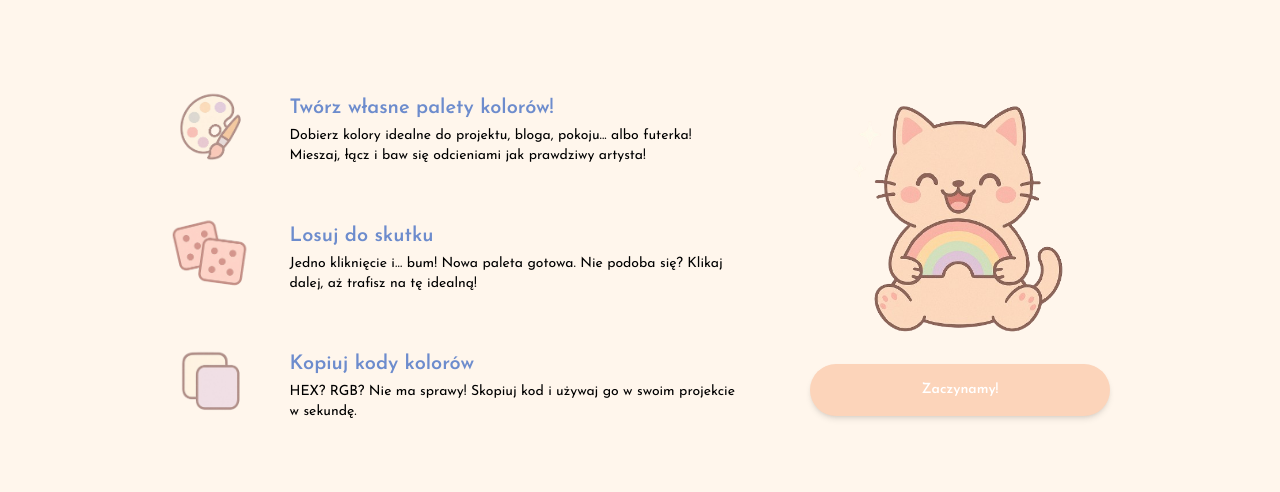
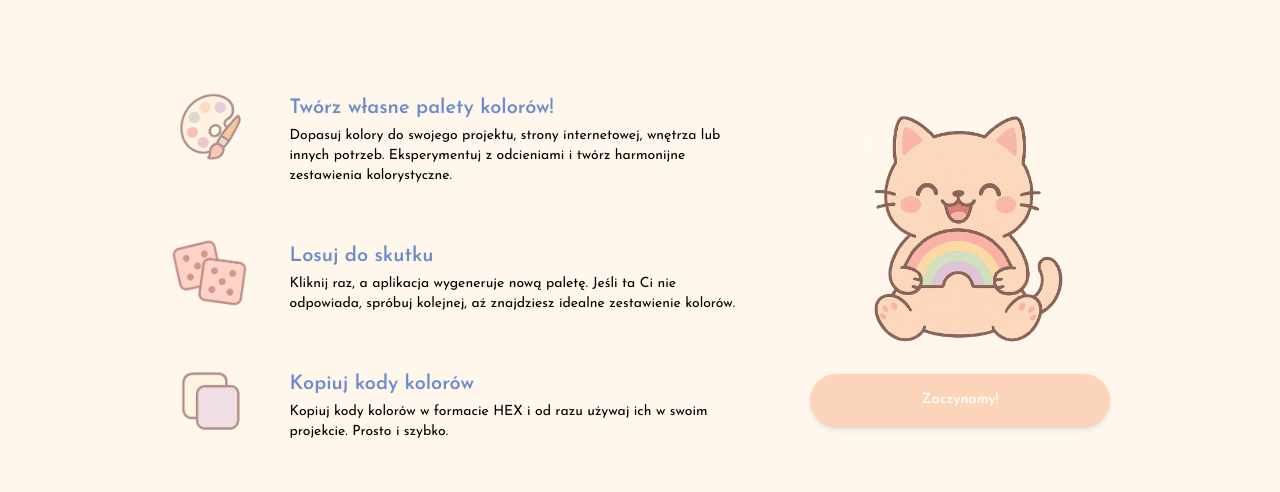
Before and after one commit to kingaburak/ColorGenerator, a React (Vite) app: page / in a window 1280 px wide. Shown: the part 810-1302 px from the top of the page. Built offline with nearby package versions, Linux system fonts and the light colour scheme; no server answers.

Commit message:
responsywnosc

```diff
--- a/src/pages/GeneratorPage/ColorBox.tsx
+++ b/src/pages/GeneratorPage/ColorBox.tsx
@@ -39,7 +39,7 @@ const ColorBox = ({ hex }: ColorBoxProps) => {
       <motion.div
         onClick={handleCopy}
         style={{ backgroundColor: hex }}
-        className="w-28 h-40 m-2 rounded-xl shadow-md cursor-pointer flex items-end justify-center"
+        className="w-24 h-32 sm:w-28 sm:h-40 m-2 rounded-xl shadow-md cursor-pointer flex items-end justify-center"
         whileHover={{ scale: 1.05 }}
         whileTap={{ scale: 0.95 }}
         transition={{ type: "spring", stiffness: 300, damping: 10 }}
--- a/src/pages/GeneratorPage/Header.tsx
+++ b/src/pages/GeneratorPage/Header.tsx
@@ -18,17 +18,17 @@ function Header() {
   return (
     <div className="flex flex-col min-h-[80vh] items-center">
       <div className="bg-[#FFF6F7] border-4 border-beige p-8 rounded-xl mt-24">
-        <div className="max-w-4xl mx-auto flex flex-col md:flex-row pl-20">
+        <div className="max-w-4xl mx-auto flex flex-col md:flex-row pl-4 gap-14">
           <div className="flex-1 flex flex-col items-center md:items-start justify-center gap-4">
             <div className="flex flex-col md:flex-row md:items-center gap-4 md:gap-8">
               <p className="text-[#5B4B44] text-lg">Wybierz liczbę kolorów</p>
-              <div className="flex items-center gap-6 text-4xl font-bold text-[#EAA6A6]">
+              <div className="flex items-center md:pl-0 pl-2 gap-6 text-4xl font-bold text-[#EAA6A6]">
                 <motion.button
                   onClick={handleDecrease}
                   whileTap={{ scale: 0.95 }}
                   whileHover={{ scale: 1.01 }}
                   transition={{ type: "spring", stiffness: 300, damping: 10 }}
-                  className="text-3xl px-3 rounded bg-pink2 text-white hover:bg-orange hover:text-darkpink transition-colors shadow-md"
+                  className="text-3xl px-4 rounded bg-pink2 text-white hover:bg-orange hover:text-darkpink transition-colors shadow-md"
                 >
                   -
                 </motion.button>
@@ -58,14 +58,14 @@ function Header() {
               whileTap={{ scale: 0.95 }}
               whileHover={{ scale: 1.01 }}
               transition={{ type: "spring", stiffness: 300, damping: 10 }}
-              className="bg-pink2 text-white px-20 md:px-44 py-3 text-lg font-semibold rounded-2xl hover:bg-orange hover:text-darkpink transition-colors shadow-md"
+              className="bg-pink2 text-white px-36 md:px-44 py-3 text-sm md:text-lg font-semibold rounded-2xl hover:bg-orange hover:text-darkpink transition-colors shadow-md"
             >
               Generuj
             </motion.button>
           </div>
 
-          <div className="md:flex flex-1 justify-center">
-            <img src={catPainting} className="w-64 h-auto" />
+          <div className="flex justify-center md:flex-1">
+            <img src={catPainting} className="w-48 md:w-64 h-auto mt-0" />
           </div>
         </div>
       </div>
--- a/src/pages/GeneratorPage/Navbar.tsx
+++ b/src/pages/GeneratorPage/Navbar.tsx
@@ -81,13 +81,12 @@ function Navbar() {
         transition={{ duration: 0.8, ease: "easeInOut" }}
         style={{ overflow: "hidden" }}
       >
-
         <motion.button
           whileTap={{ scale: 0.95 }}
           whileHover={{ scale: 1.1 }}
           transition={{ type: "spring", stiffness: 300, damping: 10 }}
           onClick={() => navigate("/")}
-          className="bg-yellow text-darkblue px-12 py-3 rounded-full text-sm font-bold shadow-md hover:bg-pink hover:text-white transition-colors mt-6"
+          className="bg-yellow text-darkblue px-12 py-3 rounded-full text-sm font-bold shadow-md hover:bg-blue hover:text-white transition-colors"
         >
           Wróć do strony głównej
         </motion.button>
--- a/src/pages/LandingPage/About.tsx
+++ b/src/pages/LandingPage/About.tsx
@@ -10,19 +10,19 @@ const points = [
   {
     title: "Twórz własne palety kolorów!",
     description:
-      "Dobierz kolory idealne do projektu, bloga, pokoju... albo futerka! Mieszaj, łącz i baw się odcieniami jak prawdziwy artysta!",
+      "Dopasuj kolory do swojego projektu, strony internetowej, wnętrza lub innych potrzeb. Eksperymentuj z odcieniami i twórz harmonijne zestawienia kolorystyczne.",
     icon: paletteIcon,
   },
   {
     title: "Losuj do skutku",
     description:
-      "Jedno kliknięcie i… bum! Nowa paleta gotowa. Nie podoba się? Klikaj dalej, aż trafisz na tę idealną!",
+      "Kliknij raz, a aplikacja wygeneruje nową paletę. Jeśli ta Ci nie odpowiada, spróbuj kolejnej, aż znajdziesz idealne zestawienie kolorów.",
     icon: diceIcon,
   },
   {
     title: "Kopiuj kody kolorów",
     description:
-      "HEX? RGB? Nie ma sprawy! Skopiuj kod i używaj go w swoim projekcie w sekundę.",
+      "Kopiuj kody kolorów w formacie HEX i od razu używaj ich w swoim projekcie. Prosto i szybko.",
     icon: copyIcon,
   },
 ];
@@ -38,11 +38,14 @@ const About: React.FC = () => {
   return (
     <section
       id="about"
-      className="w-full bg-[#FFF6EC] py-20 flex flex-col lg:flex-row items-center justify-center gap-16"
+      className="w-full bg-[#FFF6EC] py-20 px-12 sm:px-8 lg:px-16 flex flex-col lg:flex-row items-center justify-center gap-16"
     >
       <div className="max-w-xl w-full space-y-8">
         {points.map((point, index) => (
-          <div key={index} className="flex items-start gap-10">
+          <div
+            key={index}
+            className="flex flex-col md:flex-row items-center md:items-start text-center md:text-left gap-4 md:gap-10"
+          >
             <motion.div
               whileHover={{ scale: 1.2, rotate: 5 }}
               whileTap={{ scale: 0.9, rotate: -5 }}
--- a/src/pages/LandingPage/TypingText.tsx
+++ b/src/pages/LandingPage/TypingText.tsx
@@ -49,7 +49,7 @@ function TypingText() {
   }, [index, currentPhraseIndex, isBackspacing, phrases]);
 
   return (
-    <p className="text-darkblue font-bold text-xl mb-6">
+    <p className="text-darkblue font-bold md:text-xl mb-6">
       {text}
       <span className="cursor-blink">|</span>
     </p>
```
